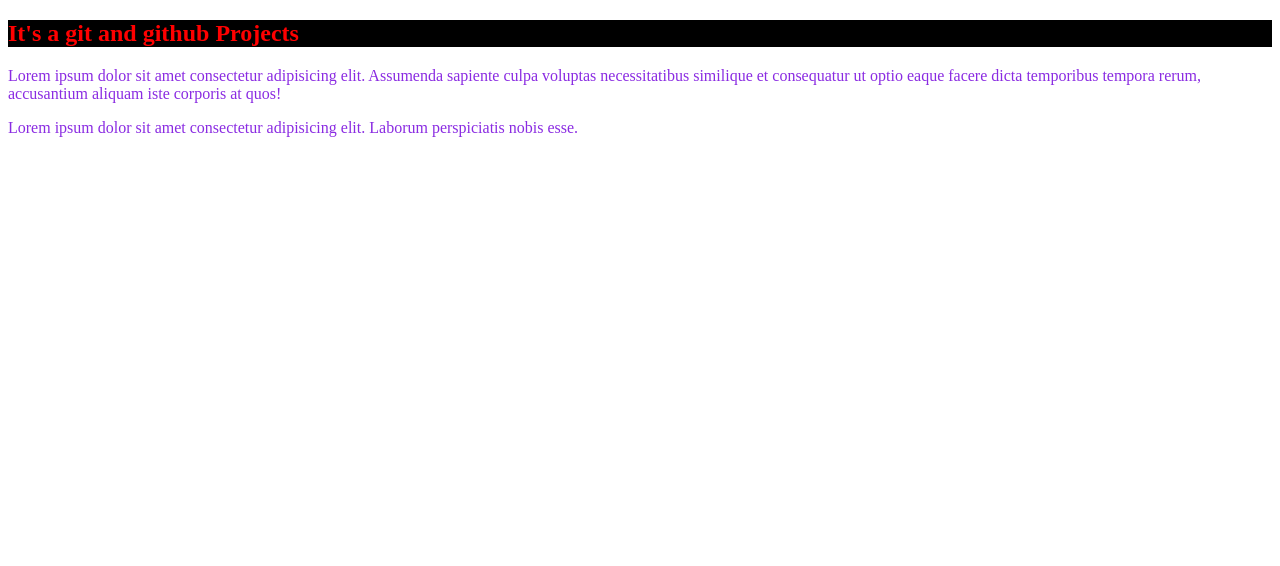
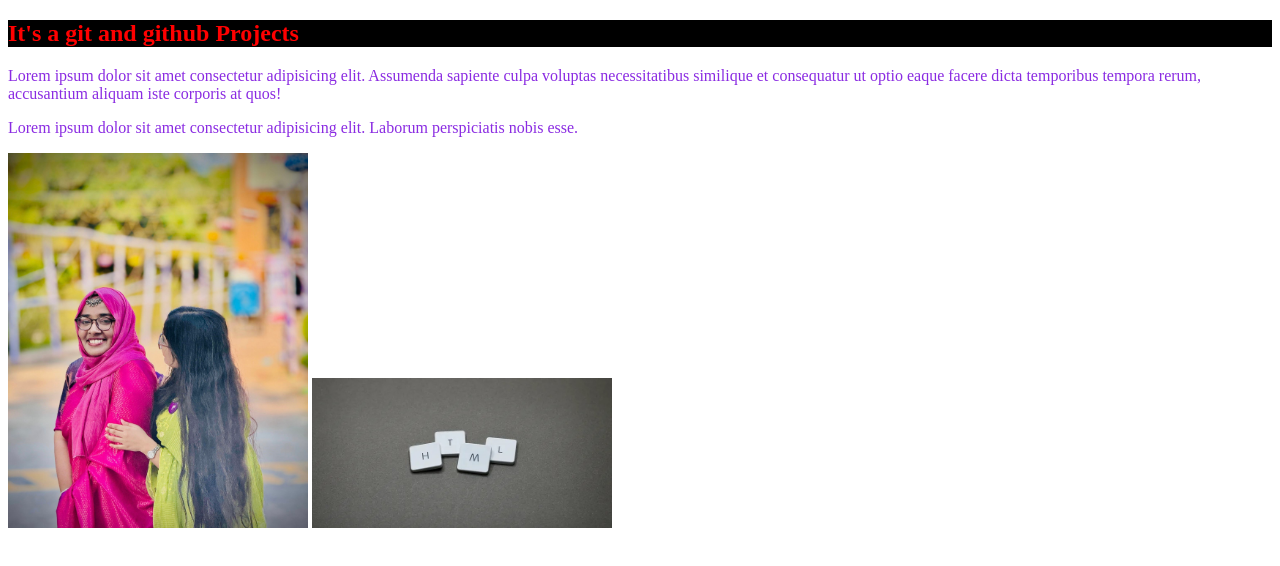
Before and after one commit to RohanR05/003, a plain HTML site: page index.html in a window 1280 px wide. Drawn offline with Linux system fonts and the light colour scheme.

Commit message:
picture add

```diff
--- a/index.html
+++ b/index.html
@@ -10,5 +10,8 @@
     <h2>It's a git and github Projects</h2>
     <p>Lorem ipsum dolor sit amet consectetur adipisicing elit. Assumenda sapiente culpa voluptas necessitatibus similique et consequatur ut optio eaque facere dicta temporibus tempora rerum, accusantium aliquam iste corporis at quos!</p>
     <P>Lorem ipsum dolor sit amet consectetur adipisicing elit. Laborum perspiciatis nobis esse.</P>
+    <img src="Image's/463370421_122123134064441061_4925260288365269479_n.jpg" alt="hihihihi">
+    <img src="Image's/472386663_122148422414365655_1879894516807869037_n.jpg" alt="nanana
+    ">
 </body>
 </html>
--- a/style.css
+++ b/style.css
@@ -7,3 +7,6 @@
 p{
 color: blueviolet;
 }
+img{
+width: 300px;
+}
```
Also changed, not shown: Image's/463370421_122123134064441061_4925260288365269479_n.jpg (added), Image's/472386663_122148422414365655_1879894516807869037_n.jpg (added).
